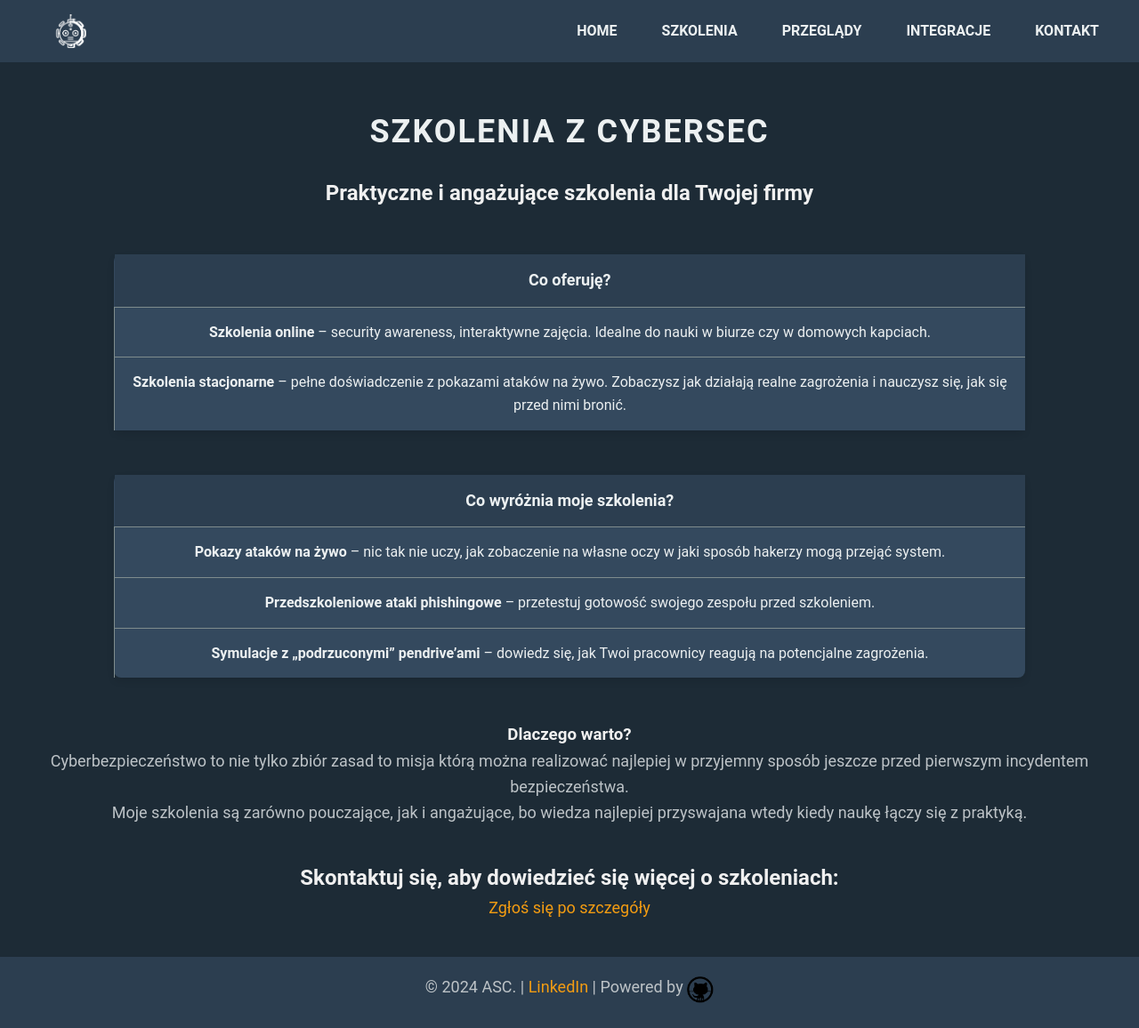
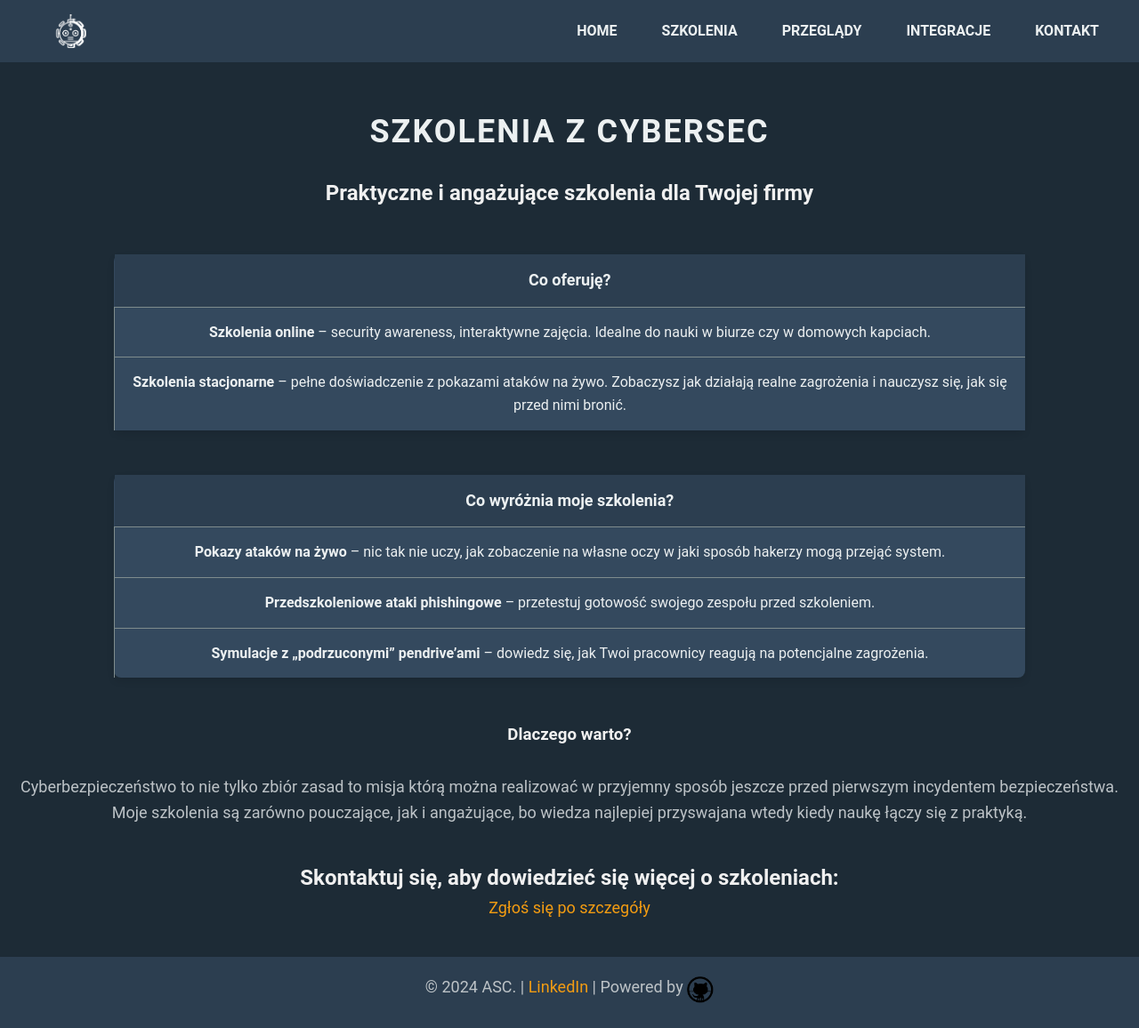
Before and after one commit to dadmins1984/Web, a Jekyll site: the page built from training.md, in a window 1280 px wide and 1156 px high. Shown: the whole window at 89% size. Built offline with Jekyll 4.4.1, drawn with Linux system fonts in a browser that asks for light colours.

Commit message:
Training update

```diff
--- a/training.md
+++ b/training.md
@@ -20,7 +20,7 @@ title: "Trainings"
 
 ### Dlaczego warto?
 
-Cyberbezpieczeństwo to nie tylko zbiór zasad to misja którą można realizować najlepiej w przyjemny sposób jeszcze przed pierwszym incydentem bezpieczeństwa.<br>Moje szkolenia są zarówno pouczające, jak i angażujące, bo wiedza najlepiej przyswajana wtedy kiedy naukę łączy się z praktyką.
+<br>Cyberbezpieczeństwo to nie tylko zbiór zasad to misja którą można realizować w przyjemny sposób jeszcze przed pierwszym incydentem bezpieczeństwa.<br>Moje szkolenia są zarówno pouczające, jak i angażujące, bo wiedza najlepiej przyswajana wtedy kiedy naukę łączy się z praktyką.
 
 
 ## Skontaktuj się, aby dowiedzieć się więcej o szkoleniach:
```
